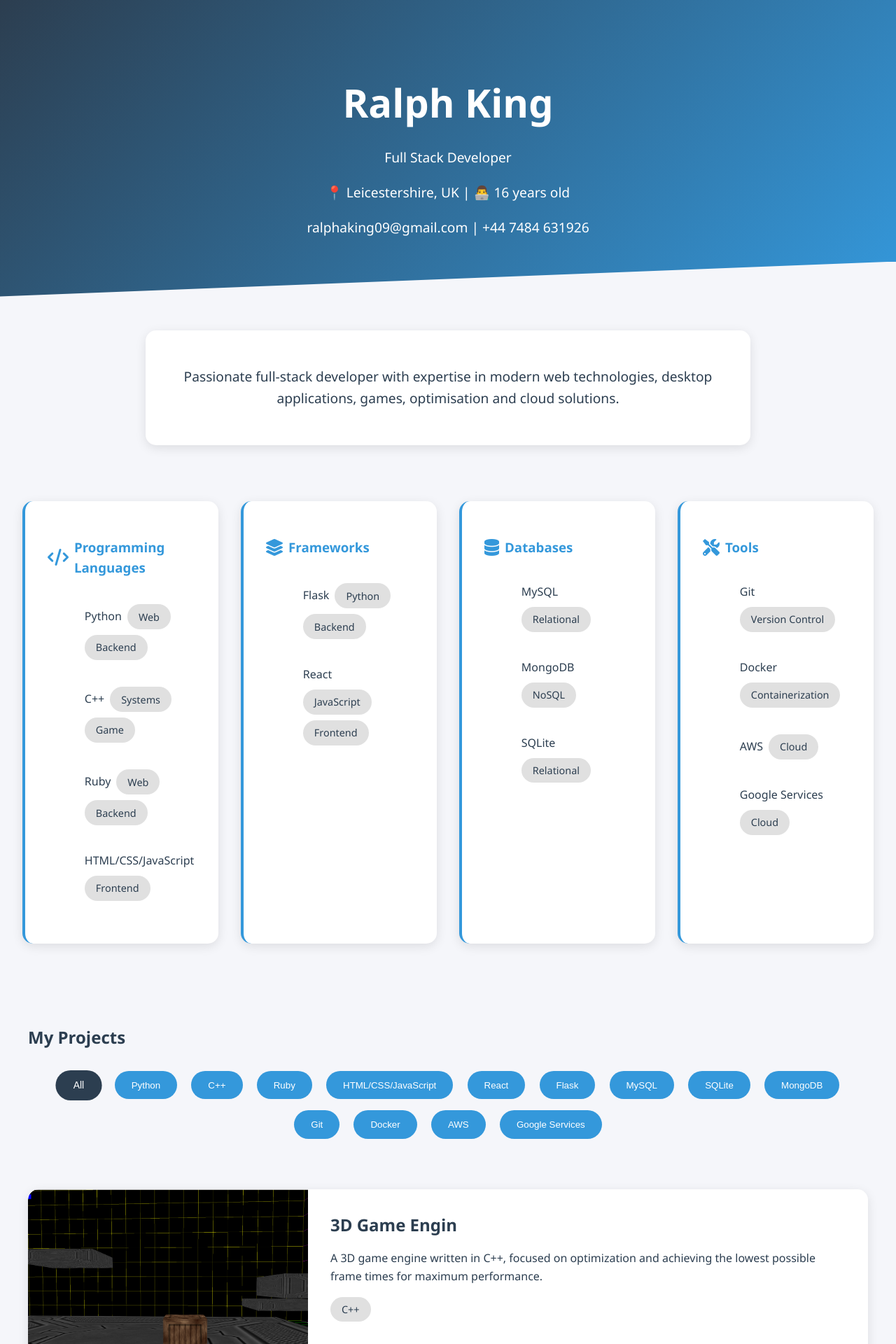
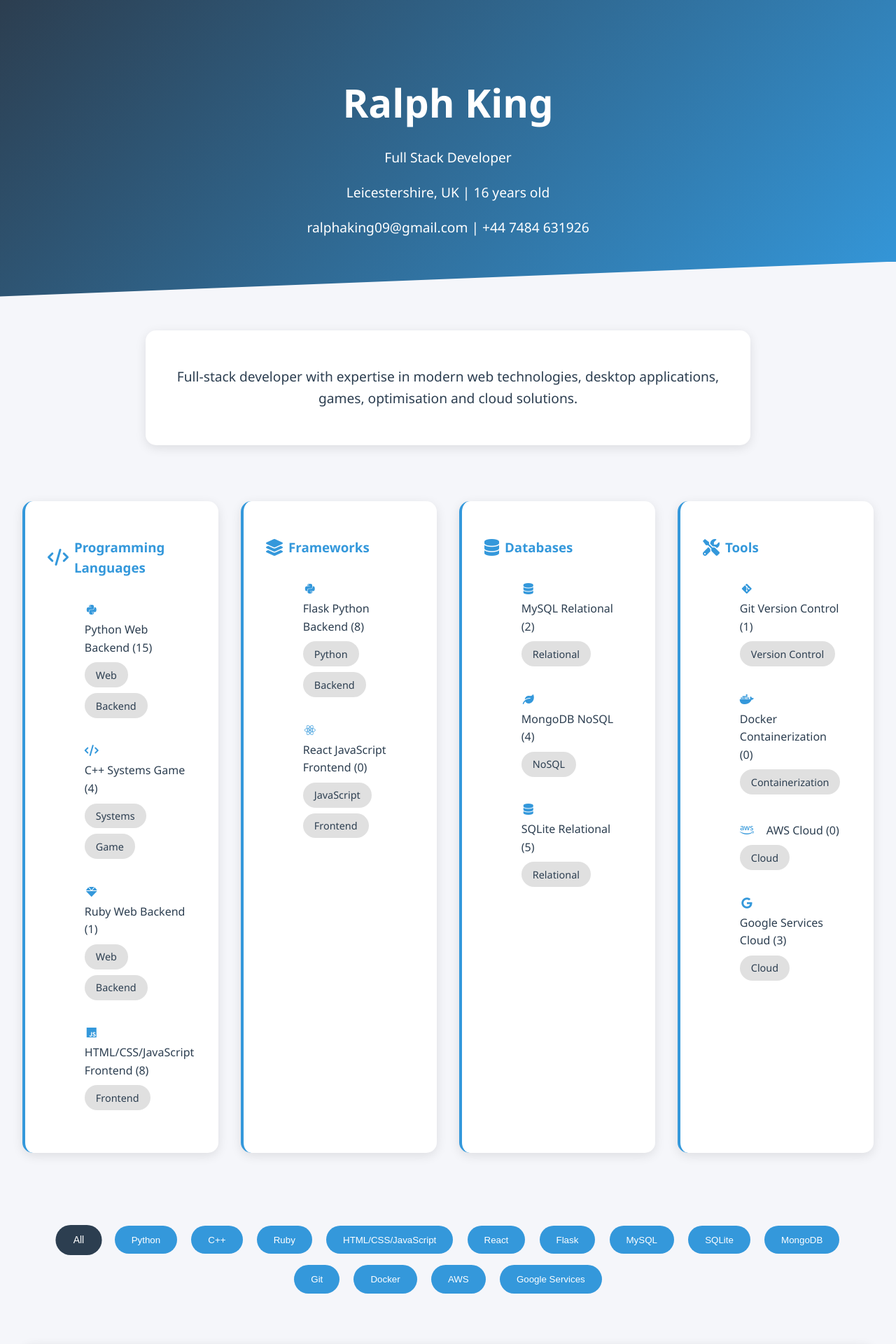
Before and after one commit to RalphAKing/Portfolio, a Flask app: page /portfolio in a window 1280 px wide. Shown: the top 1920 px of the page at 70% size. Run offline with Flask 3, Linux system fonts and the light colour scheme.

Commit message:
improved styling and added numbers of how many projects in each section

```diff
--- a/templates/portfolio.html
+++ b/templates/portfolio.html
@@ -147,7 +147,7 @@
 
 
     .projects-section {
-        max-width: 1200px;
+        max-width: 1900px;
         margin: 2rem auto;
         padding: 2rem;
     }
@@ -268,6 +268,7 @@
         .project-info {
             text-align: center;
         }
+
     }
 
     .github-button {
@@ -300,18 +301,26 @@
         transform: translateY(1px);
         box-shadow: 0 2px 5px rgba(0, 0, 0, 0.2);
     }
+
+    .skill-list li i {
+        margin-right: 10px;
+        width: 20px;
+        text-align: center;
+        color: var(--secondary-color);
+    }
     </style>
 </head>
 <body>
     <div class="header">
         <h1>Ralph King</h1>
         <p>Full Stack Developer</p>
-        <p>📍 Leicestershire, UK | 👨‍💻 16 years old</p>
+        <p>Leicestershire, UK | 16 years old</p>
         <p>ralphaking09@gmail.com | +44 7484 631926</p>
     </div>
 
+
     <div class="profile-info">
-        <p>Passionate full-stack developer with expertise in modern web technologies, desktop applications, games, optimisation and cloud solutions.</p>
+        <p>Full-stack developer with expertise in modern web technologies, desktop applications, games, optimisation and cloud solutions.</p>
     </div>
 
     <div class="skills-section">
@@ -319,16 +328,16 @@
             <h3><i class="fas fa-code"></i> Programming Languages</h3>
             <ul class="skill-list">
                 <li onclick="filterAndScroll('python')">
-                    Python <span class="tag">Web</span> <span class="tag">Backend</span>
+                    <i class="fab fa-python"></i> Python <span class="tag">Web</span> <span class="tag">Backend</span>
                 </li>
                 <li onclick="filterAndScroll('c++')">
-                    C++ <span class="tag">Systems</span> <span class="tag">Game</span>
+                    <i class="fas fa-code"></i> C++ <span class="tag">Systems</span> <span class="tag">Game</span>
                 </li>
                 <li onclick="filterAndScroll('ruby')">
-                    Ruby <span class="tag">Web</span> <span class="tag">Backend</span>
+                    <i class="fas fa-gem"></i> Ruby <span class="tag">Web</span> <span class="tag">Backend</span>
                 </li>
                 <li onclick="filterAndScroll('html/css/javascript')">
-                    HTML/CSS/JavaScript <span class="tag">Frontend</span>
+                    <i class="fab fa-js"></i> HTML/CSS/JavaScript <span class="tag">Frontend</span>
                 </li>
             </ul>
         </div>
@@ -337,10 +346,10 @@
             <h3><i class="fas fa-layer-group"></i> Frameworks</h3>
             <ul class="skill-list">
                 <li onclick="filterAndScroll('flask')">
-                    Flask <span class="tag">Python</span> <span class="tag">Backend</span>
+                    <i class="fab fa-python"></i> Flask <span class="tag">Python</span> <span class="tag">Backend</span>
                 </li>
                 <li onclick="filterAndScroll('react')">
-                    React <span class="tag">JavaScript</span> <span class="tag">Frontend</span>
+                    <i class="fab fa-react"></i> React <span class="tag">JavaScript</span> <span class="tag">Frontend</span>
                 </li>
             </ul>
         </div>
@@ -349,13 +358,13 @@
             <h3><i class="fas fa-database"></i> Databases</h3>
             <ul class="skill-list">
                 <li onclick="filterAndScroll('mysql')">
-                    MySQL <span class="tag">Relational</span>
+                    <i class="fas fa-database"></i> MySQL <span class="tag">Relational</span>
                 </li>
                 <li onclick="filterAndScroll('mongodb')">
-                    MongoDB <span class="tag">NoSQL</span>
+                    <i class="fas fa-leaf"></i> MongoDB <span class="tag">NoSQL</span>
                 </li>
                 <li onclick="filterAndScroll('sqllite')">
-                    SQLite <span class="tag">Relational</span>
+                    <i class="fas fa-database"></i> SQLite <span class="tag">Relational</span>
                 </li>
             </ul>
         </div>
@@ -364,23 +373,22 @@
             <h3><i class="fas fa-tools"></i> Tools</h3>
             <ul class="skill-list">
                 <li onclick="filterAndScroll('git')">
-                    Git <span class="tag">Version Control</span>
+                    <i class="fab fa-git-alt"></i> Git <span class="tag">Version Control</span>
                 </li>
                 <li onclick="filterAndScroll('docker')">
-                    Docker <span class="tag">Containerization</span>
+                    <i class="fab fa-docker"></i> Docker <span class="tag">Containerization</span>
                 </li>
                 <li onclick="filterAndScroll('aws')">
-                    AWS <span class="tag">Cloud</span>
+                    <i class="fab fa-aws"></i> AWS <span class="tag">Cloud</span>
                 </li>
                 <li onclick="filterAndScroll('googleservices')">
-                    Google Services <span class="tag">Cloud</span>
+                    <i class="fab fa-google"></i> Google Services <span class="tag">Cloud</span>
                 </li>
             </ul>
         </div>
     </div>
 
     <div class="projects-section" id="projects">
-        <h2>My Projects</h2>
 
         <div class="filter-tags">
             <button class="filter-tag active" data-tag="all">All</button>
@@ -587,6 +595,26 @@
                 </div>
             </div>
 
+            <div class="project-card" data-tags="python,html/css/javascript,flask,mongodb,googleservices,mysql,sqllite">
+                <img class="project-image" src="./static/projects/fasthive.png" alt="Task Management System">
+                <div class="project-info">
+                    <h3 class="project-title">FastHive</h3>
+                    <p>A Faster version of my schools educational website, by chaching requests and serving from db insted of constant api requests.</p>
+                    <div class="project-tags">
+                        <span class="tag">Python</span>
+                        <span class="tag">Flask</span>
+                        <span class="tag">MongoDB</span>
+                        <span class="tag">Google Services</span>
+                        <span class="tag">MySQL</span>
+                        <span class="tag">SQLite</span>
+                        <span class="tag">HTML/CSS/JavaScript</span>
+                    </div>
+                    <a href="https://github.com/RalphAKing/RKing-Industries-Website" target="_blank" class="github-button">
+                        <i class="fab fa-github"></i> View on GitHub
+                    </a>
+                </div>
+            </div>
+
 
 
 
@@ -706,6 +734,21 @@
             </div>
 
     <script>
+        document.addEventListener('DOMContentLoaded', function() {
+            const skillItems = document.querySelectorAll('.skill-list li');
+
+            skillItems.forEach(item => {
+                const skillName = item.getAttribute('onclick').match(/filterAndScroll\('(.+?)'\)/)[1];
+                const projectCount = document.querySelectorAll(`.project-card[data-tags*="${skillName}"]`).length;
+
+                const icon = item.querySelector('i').outerHTML;
+                const skillText = item.textContent.trim();
+                const tags = Array.from(item.querySelectorAll('.tag')).map(tag => tag.outerHTML).join(' ');
+
+                item.innerHTML = `${icon} ${skillText.split('(')[0]} (${projectCount}) ${tags}`;
+            });
+        });
+
         function filterAndScroll(tag) {
             document.getElementById('projects').scrollIntoView({ behavior: 'smooth' });
 
@@ -745,7 +788,6 @@
                 });
             });
 
-            // Show all projects initially
             filterProjects('all');
         });
     </script>
@@ -756,6 +798,8 @@
             once: true,
             offset: 100
         });
+
+
     </script>
 </body>
 </html>
```
Also changed, not shown: static/projects/fasthive.png (added), static/projects/map.png (added).
